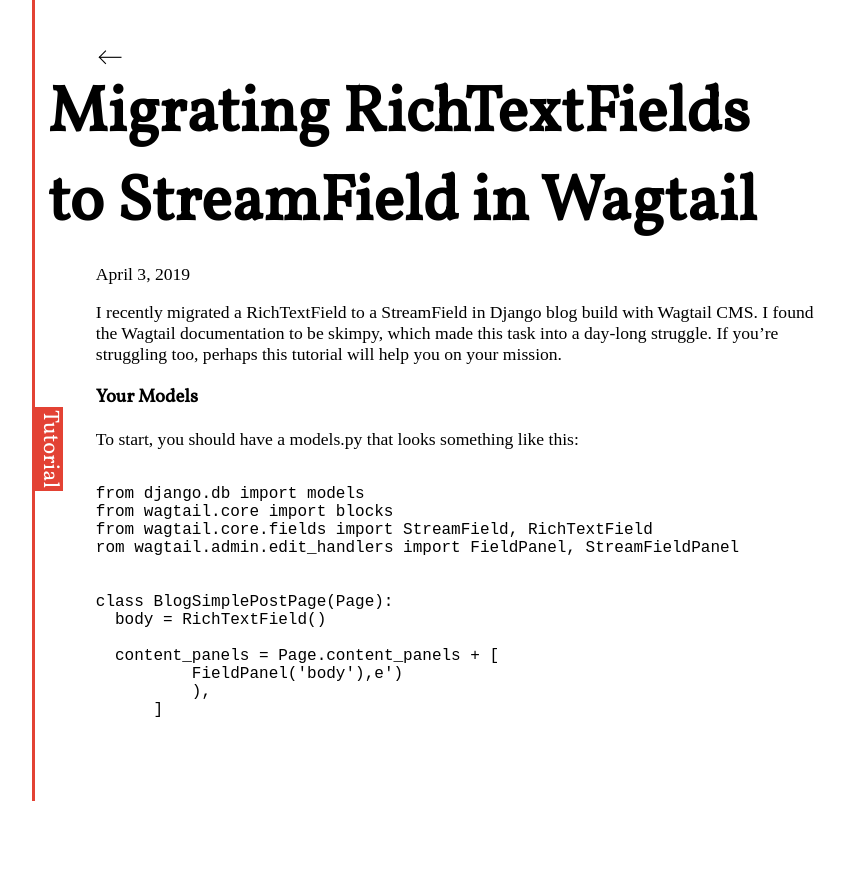
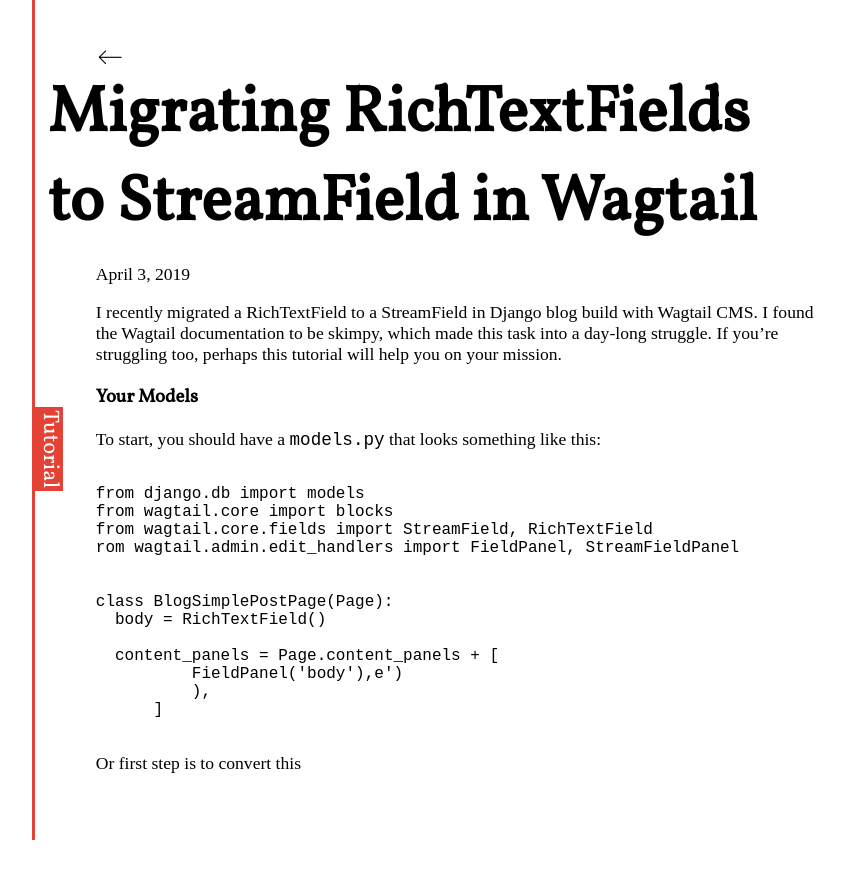
Before and after one commit to cssidy/personal-site, a Jekyll site: the page built from _posts/2019-04-03-Migrating-RichTextFields-To-StreamField-In-Wagtail.md, in a window 1280 px wide. Shown: the top 879 px of the page, without its empty margins (208-1052 px from the left). Built offline with Jekyll 4.4.1, drawn with Linux system fonts in a browser that asks for light colours; some web fonts are replaced.

Commit message:
Update 2019-04-03-Migrating-RichTextFields-To-StreamField-In-Wagtail.md

````diff
--- a/_posts/2019-04-03-Migrating-RichTextFields-To-StreamField-In-Wagtail.md
+++ b/_posts/2019-04-03-Migrating-RichTextFields-To-StreamField-In-Wagtail.md
@@ -13,7 +13,7 @@ If you're struggling too, perhaps this tutorial will help you on your mission.
 
 ### Your Models
 
-To start, you should have a models.py that looks something like this:
+To start, you should have a ```models.py``` that looks something like this:
 
 ```python
 
@@ -32,3 +32,5 @@ class BlogSimplePostPage(Page):
       ]
 
 ```
+
+Or first step is to convert this
````
